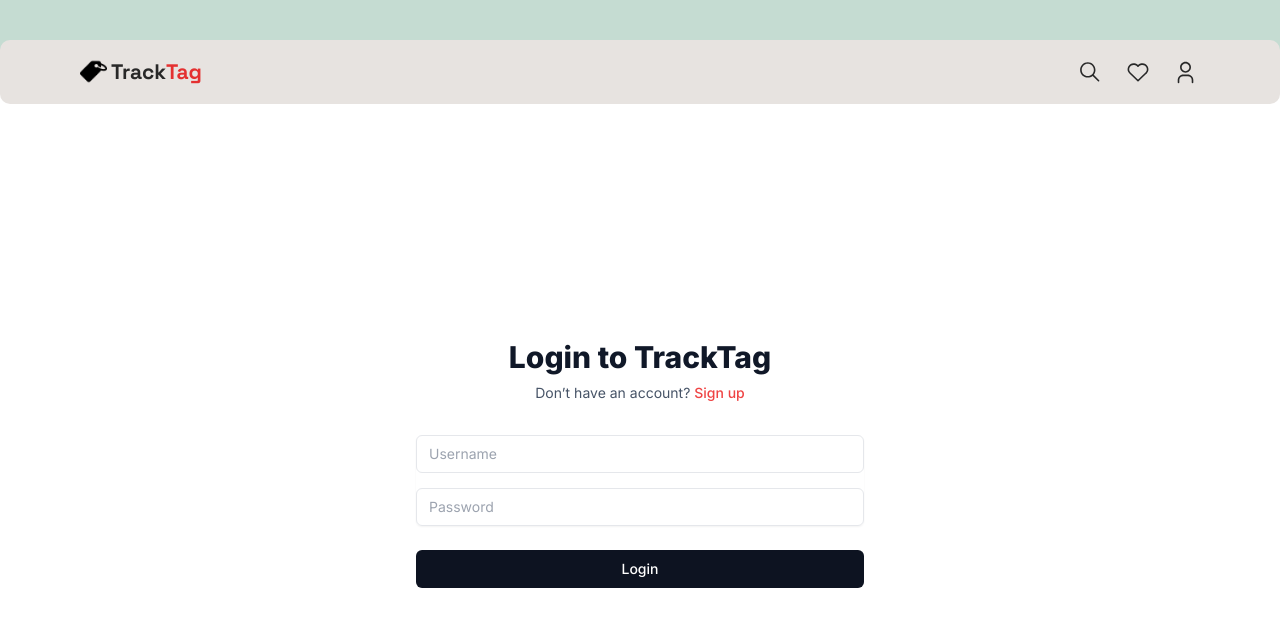
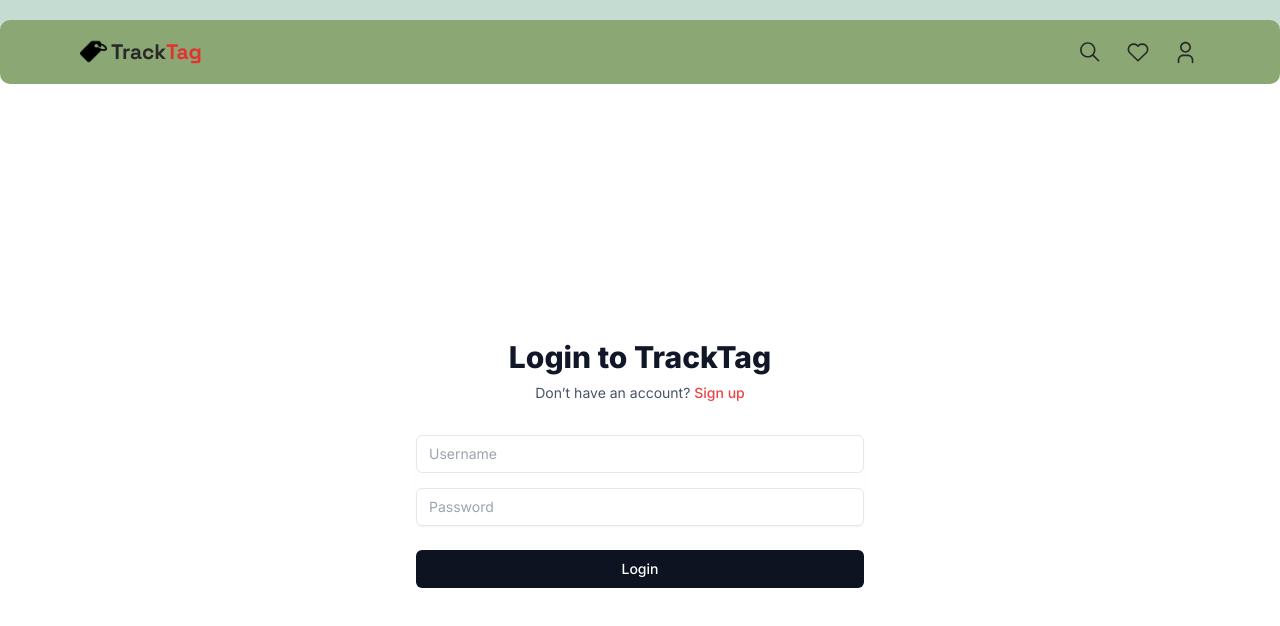
Before and after one commit to ralph12322/tracktag, a Next.js app: page /auth/login in a window 1280 px wide. Shown: the top 626 px of the page. Built offline with nearby package versions, Linux system fonts and the light colour scheme.

Commit message:
Your commit message

```diff
--- a/components/Navbar.tsx
+++ b/components/Navbar.tsx
@@ -11,7 +11,7 @@ const navIcons = [
 
 const Navbar = () => {
   return (
-    <header className='w-full bg-[#E7E3E0] rounded-10 sticky top-10 z-10'>
+    <header className='w-full bg-[#8ba874] rounded-10 sticky top-5 z-10'>
       <nav className='nav'>
         <Link href='/' className='flex items-center gap-1'>
           <Image
```
